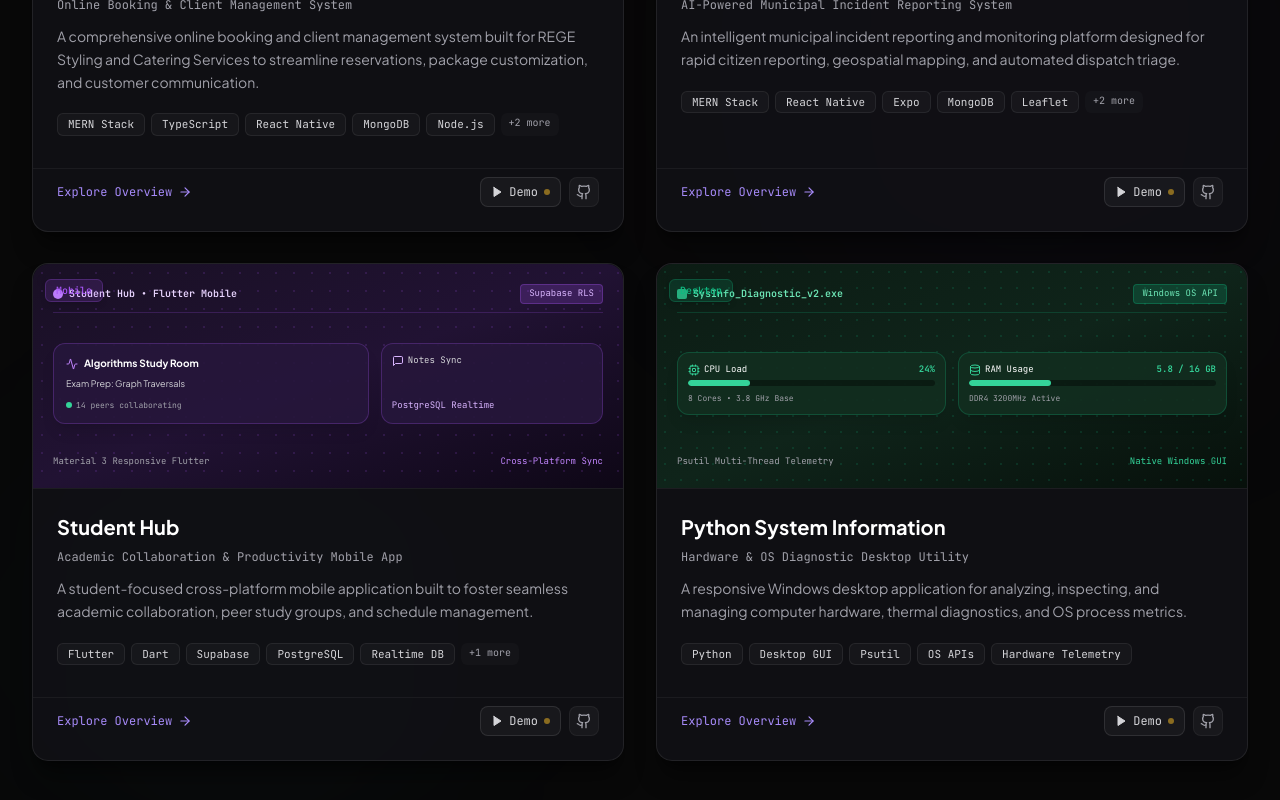
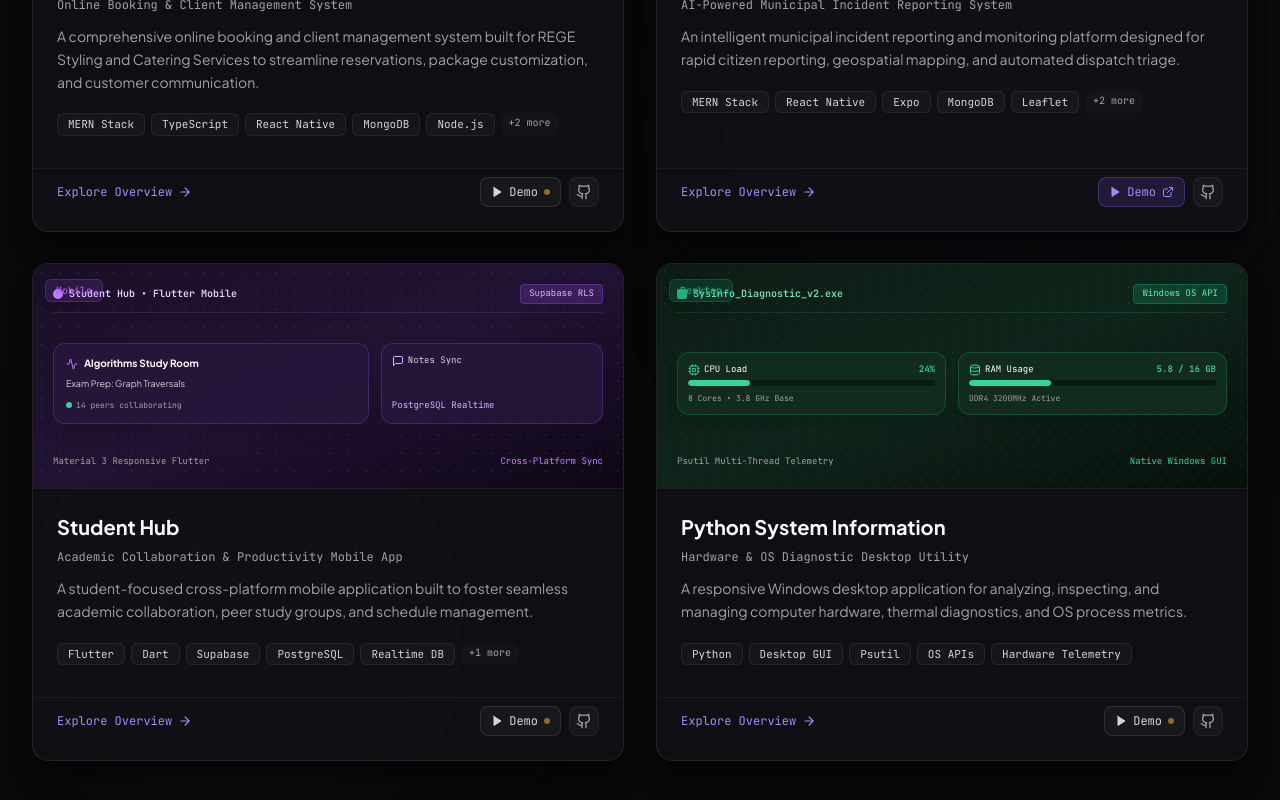
Before and after one commit to JanNowel/portfolio, a React (Vite) app: page / in a window 1280 px wide. Shown: the part 3023-3823 px from the top of the page. Built offline with nearby package versions, Linux system fonts and the light colour scheme; no server answers.

Commit message:
feat(projects): add live demo url for eBantay incident reporting system

```diff
--- a/src/components/sections/Projects.tsx
+++ b/src/components/sections/Projects.tsx
@@ -1,6 +1,6 @@
 import React, { useState } from 'react';
 import { motion, AnimatePresence } from 'framer-motion';
-import { Github, ArrowRight, Eye, Play } from 'lucide-react';
+import { Github, ArrowRight, Eye, Play, ExternalLink } from 'lucide-react';
 import { PROJECTS } from '../../data/portfolioData';
 import { Project } from '../../types';
 import { SectionHeading } from '../ui/SectionHeading';
@@ -178,7 +178,9 @@ export const Projects: React.FC = () => {
                       >
                         <Play className="w-3 h-3 fill-current" />
                         <span>Demo</span>
-                        {!project.liveUrl && (
+                        {project.liveUrl ? (
+                          <ExternalLink className="w-3 h-3 text-accent-violet-light" />
+                        ) : (
                           <span className="w-1.5 h-1.5 rounded-full bg-amber-400 animate-pulse" />
                         )}
                       </button>
--- a/src/data/portfolioData.ts
+++ b/src/data/portfolioData.ts
@@ -156,7 +156,7 @@ export const PROJECTS: Project[] = [
     ],
     role: 'Full-Stack & Mobile Developer',
     githubUrl: 'https://github.com/JanNowel',
-    liveUrl: undefined,
+    liveUrl: 'https://e-bantay-app-kappa.vercel.app/',
     status: 'Completed',
     accentColor: '#38BDF8',
     stats: [
```
Also changed, not shown: src/components/ui/UnderDevelopmentToast.tsx (line endings or trailing spaces).
